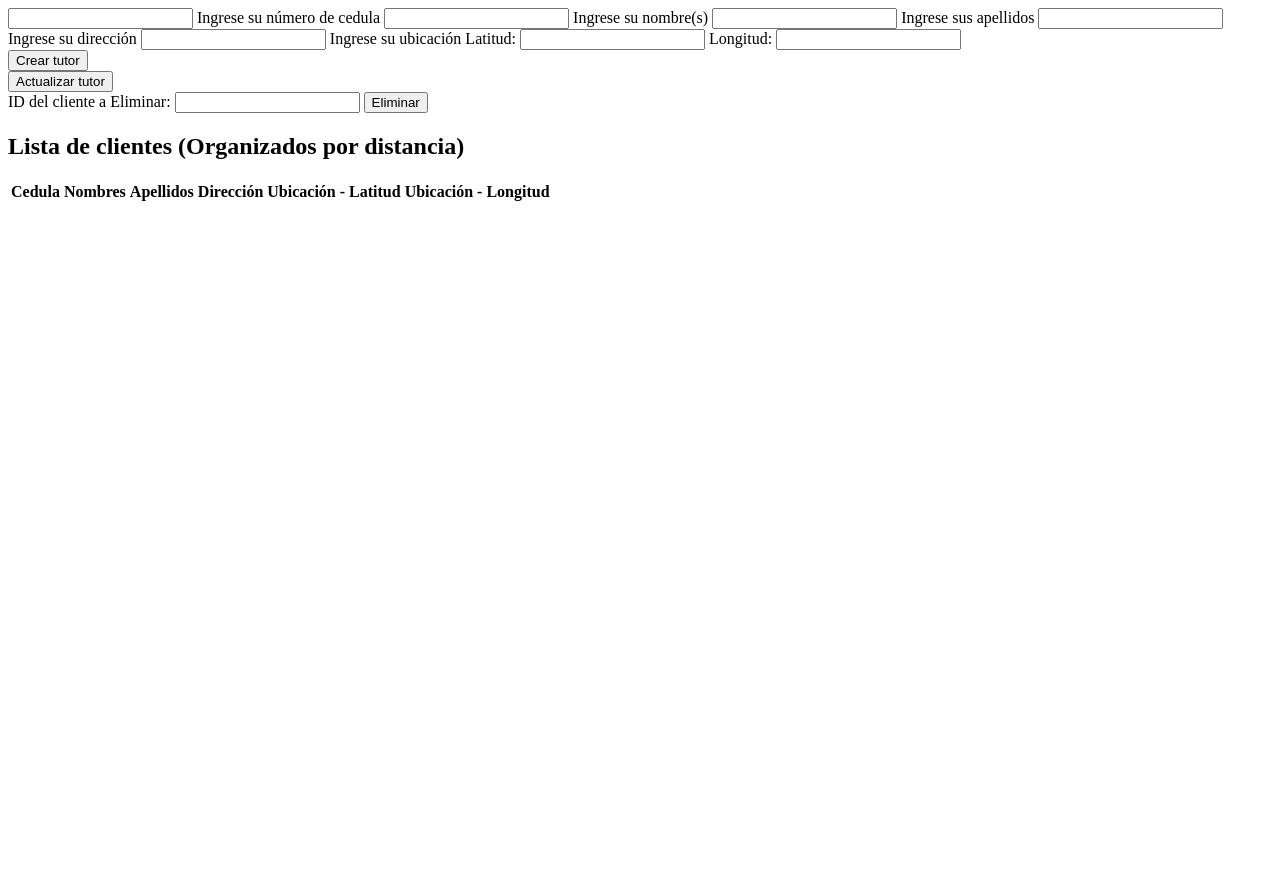
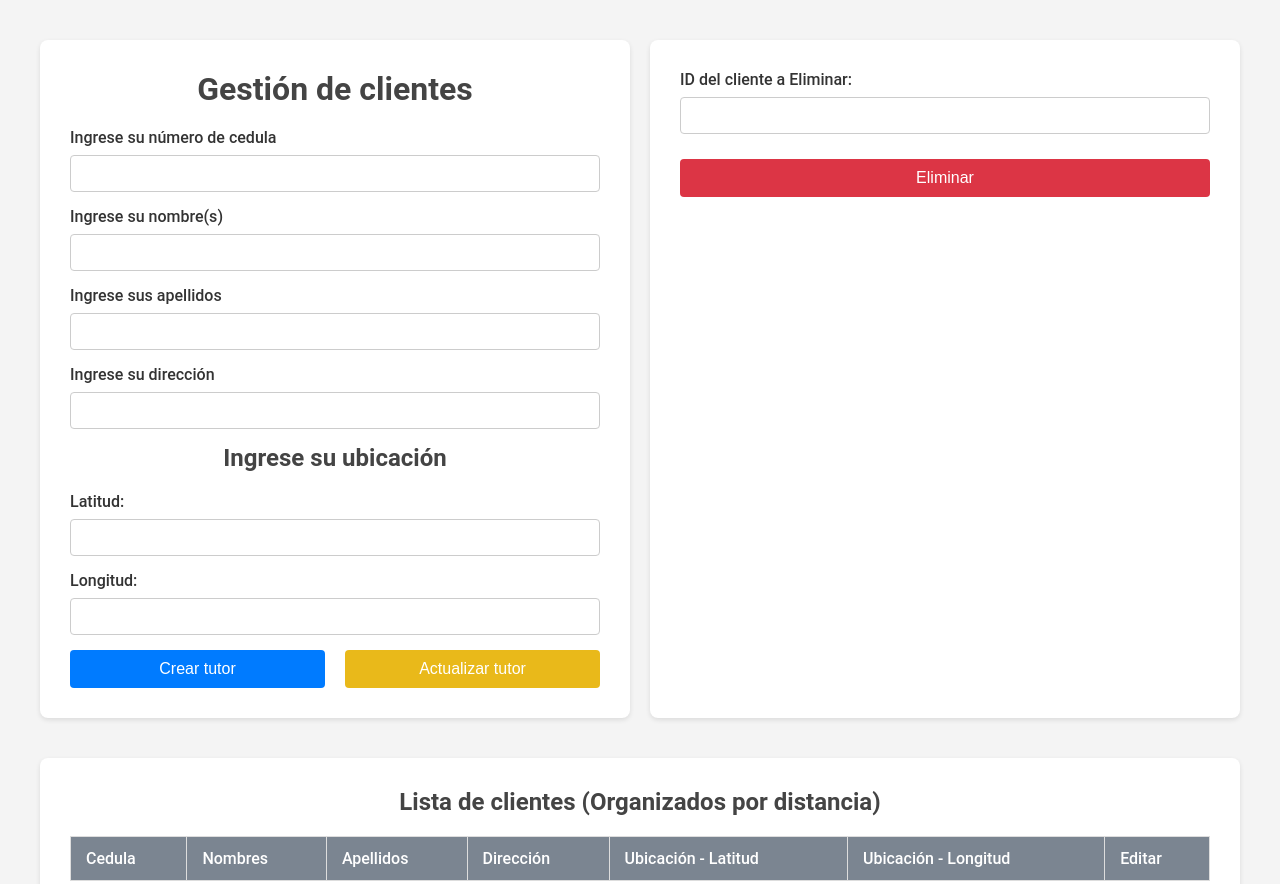
Before and after one commit to ArsenicGirl/Proyecto_Datos_Espaciales, a plain HTML site: page index.html in a window 1280 px wide. Shown: the top 884 px of the page. Before the commit the page ends 800 px from the top, so only its background shows below. Drawn offline with Linux system fonts and the light colour scheme.

Commit message:
Final styles

```diff
--- a/index.css
+++ b/index.css
@@ -0,0 +1,160 @@
+* {
+    margin: 0;
+    padding: 0;
+    box-sizing: border-box;
+}
+
+body {
+    font-family: 'Roboto', sans-serif;
+    background-color: #f4f4f4;
+    padding: 40px;
+    color: #333;
+}
+
+h1, h2 {
+    margin-bottom: 20px;
+    color: #444;
+    text-align: center;
+}
+
+.container {
+    max-width: 1200px;
+    margin: 0 auto;
+}
+
+.container-forms {
+    display: flex;
+    flex-wrap: wrap;
+    justify-content: space-between;
+    margin-bottom: 40px;
+    gap: 20px;
+}
+
+.form-add, .form-delete {
+    background-color: #fff;
+    padding: 30px;
+    border-radius: 8px;
+    box-shadow: 0 2px 5px rgba(0,0,0,0.1);
+    flex: 1 1 45%;
+    min-width: 300px;
+}
+
+form label {
+    display: block;
+    margin-bottom: 8px;
+    font-weight: 500;
+}
+
+form input[type="text"],
+form input[type="number"] {
+    width: 100%;
+    padding: 10px;
+    margin-bottom: 15px;
+    border: 1px solid #ccc;
+    border-radius: 4px;
+    transition: border-color 0.3s;
+}
+
+form input[type="text"]:focus,
+form input[type="number"]:focus {
+    border-color: #007BFF;
+    outline: none;
+}
+
+.button-group {
+    display: flex;
+    justify-content: space-between;
+    gap: 10px;
+}
+
+.button-group button,
+.form-delete button {
+    padding: 10px 20px;
+    border: none;
+    border-radius: 4px;
+    background-color: #007BFF;
+    color: #fff;
+    font-size: 16px;
+    cursor: pointer;
+    transition: background-color 0.3s;
+    width: 100%;
+}
+
+
+.button-group button:hover,
+.form-delete button:hover {
+    background-color: #0056b3;
+}
+
+.button-group  #update{
+    background-color: #e9b91a;
+}
+
+.button-group  #update:hover{
+    background-color: #c09a1d;
+}
+
+
+.form-delete button {
+    margin-top: 10px;
+    background-color: #dc3545;
+}
+
+.form-delete button:hover {
+    background-color: #c82333;
+}
+
+.data-table {
+    background-color: #fff;
+    padding: 30px;
+    border-radius: 8px;
+    box-shadow: 0 2px 5px rgba(0,0,0,0.1);
+}
+
+.data-table table {
+    width: 100%;
+    border-collapse: collapse;
+    margin-top: 20px;
+}
+
+.data-table th,
+.data-table td {
+    padding: 12px 15px;
+    border: 1px solid #ddd;
+    text-align: left;
+}
+
+.data-table th {
+    background-color: #7b8591;
+    color: #fff;
+    font-weight: 500;
+}
+
+
+.data-table tr:hover {
+    background-color: #f1f1f1;
+}
+
+
+
+
+
+/*
+@media (max-width: 768px) {
+    .container-forms {
+        flex-direction: column;
+        align-items: center;
+    }
+
+    .form-add, .form-delete {
+        flex: 1 1 100%;
+    }
+
+    .button-group {
+        flex-direction: column;
+    }
+
+    .button-group button {
+        width: 100%;
+    }
+}*/
--- a/index.html
+++ b/index.html
@@ -3,14 +3,18 @@
 <head>
     <meta charset="UTF-8">
     <meta name="viewport" content="width=device-width, initial-scale=1.0">
-    <title>Document</title>
+    <link rel="stylesheet" href="index.css">
+    <title>Datos Espaciales</title>
 </head>
 <body>
     <div class="container-forms">
 
          <div class="form-add">
             <form action="" method="post">
-                <input type="hiden" name="id" id="id" value="">
+
+                <h1>Gestión de clientes</h1>
+
+                <input type="hidden" name="id" id="id" value="">
 
                 <label for="cedula">Ingrese su número de cedula</label>
                 <input type="number" name="cedula" id="cedula">
@@ -24,7 +28,7 @@
                 <label for="direction">Ingrese su dirección</label>
                 <input type="text" name="direction" id="direction">
 
-                <label for="location">Ingrese su ubicación</label>
+                <h2>Ingrese su ubicación</h2>
 
                 <label for="lat">Latitud:</label>
                 <input type="number" name="lat" id="lat">
@@ -34,7 +38,7 @@
 
                 <div class="button-group">
                     <button type="submit" name="action" value="create">Crear tutor</button><br>
-                    <button type="submit" name="action" value="update">Actualizar tutor</button>
+                    <button type="submit" name="action" value="update" id="update">Actualizar tutor</button>
                 </div>
             </form>
          </div>
@@ -63,6 +67,7 @@
                     <th>Dirección</th>
                     <th>Ubicación - Latitud</th>
                     <th>Ubicación - Longitud</th>
+                    <th>Editar</th>
                 </tr>
             </thead>
             <tbody>
```
